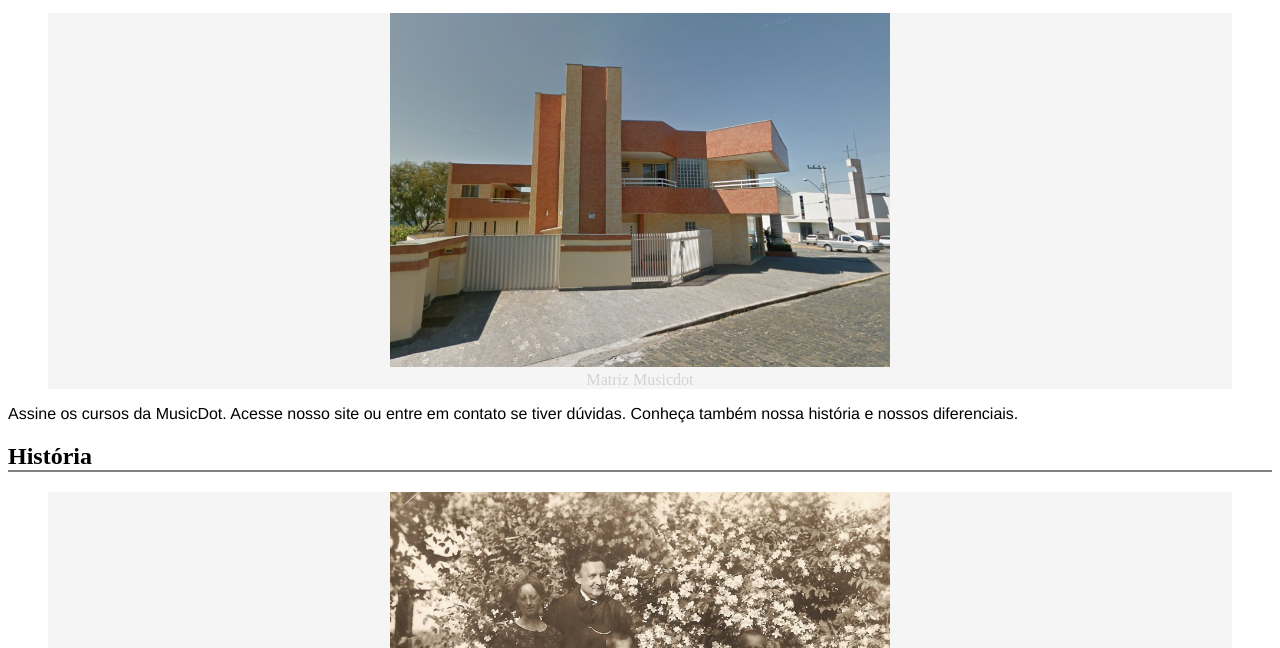
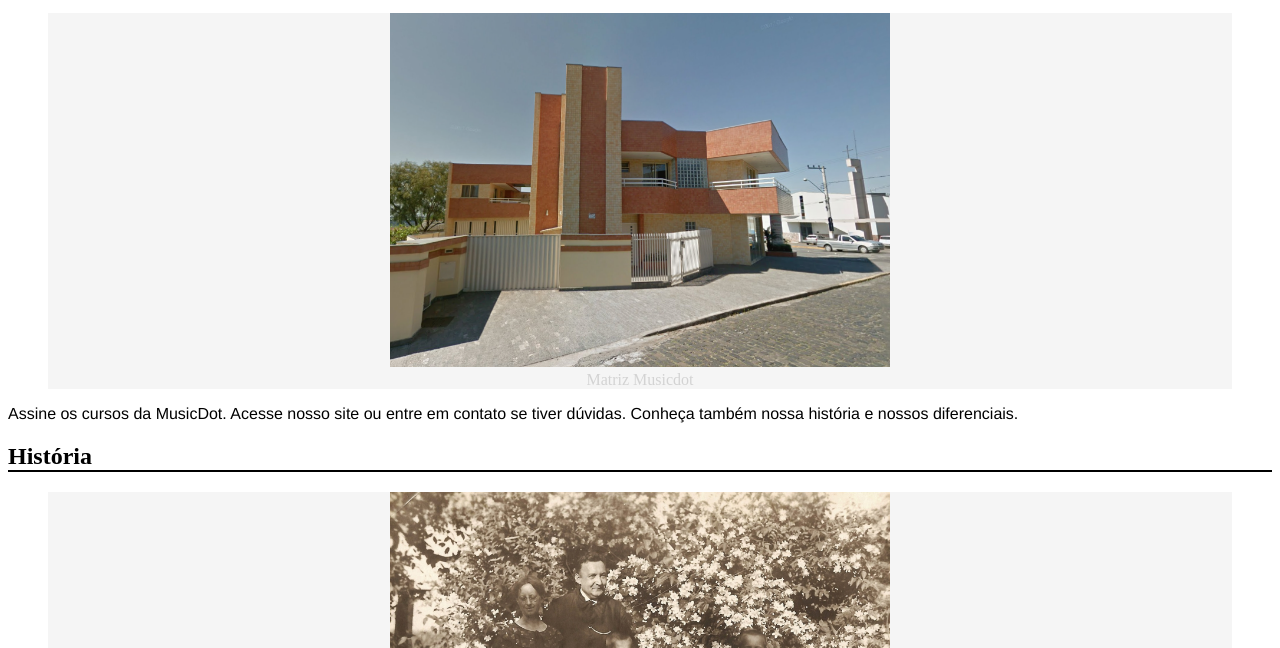
Before and after one commit to cainpaiiva/pbw, a plain HTML site: page sobre.html in a window 1280 px wide. Shown: the part 152-800 px from the top of the page. Drawn offline with Linux system fonts and the light colour scheme.

Commit message:
Alteração por causa de erro

```diff
--- a/css/Style.css
+++ b/css/Style.css
@@ -5,7 +5,7 @@ h1{
     background-color: #E1EDF2;
 }
 h2{
-    border-bottom: 2px solid grey;
+    border-bottom: 2px solid black;
 }
 p{
     font-family: Helvetica;
```
